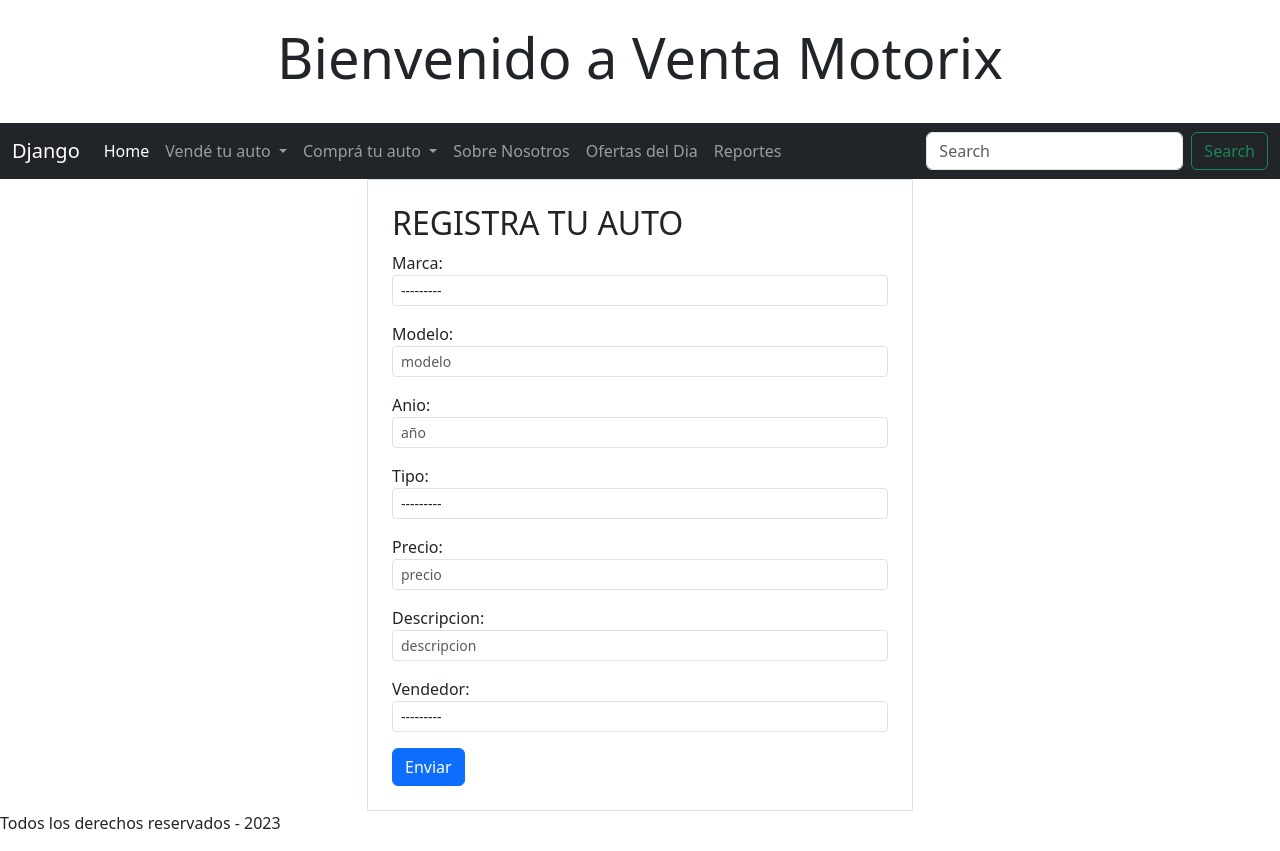
After one commit to JohnTheMano/Cac_django, a Django app: page /principal/vehiculos/alta_auto/ in a window 1280 px wide. The commit adds this page. Run offline with Django 4.2, Linux system fonts and the light colour scheme; data that the repository does not hold is empty.

Commit message:
Se agregó crud vehiculo

```diff
--- a/proyecto_grupal_django/core/forms.py
+++ b/proyecto_grupal_django/core/forms.py
@@ -1,8 +1,7 @@
 from typing import Any
 from django import forms
 from django.core.exceptions import ValidationError
-from .models import Vendedor, Comprador, Transaccion
-
+from .models import Vendedor, Comprador, Vehiculo, Transaccion
 
 
 class NuevoAuto(forms.Form):
@@ -54,6 +53,8 @@
         widget=forms.NumberInput(attrs={'class': 'form-control form-control-sm', 'placeholder': 'Precio'})
     )
 
+
+
     def clean_Año(self):
         año = self.cleaned_data["Año"]
         if año < 2006:
@@ -65,6 +66,64 @@
         if precio <= 0:
             raise ValidationError("El precio debe ser un número positivo")
         return precio
+
+
+
+class AltaVehiculoModelForm(forms.ModelForm):
+     class Meta:
+        model = Vehiculo
+
+
+        fields = '__all__'
+
+        widgets = {
+            'marca' : forms.Select(attrs={'class': 'form-control form-control-sm', 'placeholder': 'marca'}),
+            'modelo' : forms.TextInput(attrs={'class': 'form-control form-control-sm', 'placeholder': 'modelo'}),
+            'anio' : forms.NumberInput(attrs={'class': 'form-control form-control-sm', 'placeholder': 'año'}),
+            'tipo' : forms.Select(attrs={'class': 'form-control form-control-sm'}),
+            'precio' : forms.NumberInput(attrs={'class': 'form-control form-control-sm', 'placeholder': 'precio'}),
+            'descripcion' : forms.TextInput(attrs={'class': 'form-control form-control-sm', 'placeholder': 'descripcion'}),
+            'vendedor': forms.Select(attrs={'class': 'form-control form-control-sm'}),
+
+            # 'Precio' : forms.IntegerField(label="Precio",required=True,widget=forms.NumberInput(attrs={'class': 'form-control form-control-sm', 'placeholder': 'Precio'})),
+            # 'apellido': forms.TextInput(attrs={'class': 'form-control form-control-sm', 'placeholder': 'Apellido'}),
+            # 'email': forms.EmailInput(attrs={'class': 'form-control form-control-sm', 'placeholder': 'Email'}),
+            # 'dni': forms.NumberInput(attrs={'class': 'form-control form-control-sm', 'placeholder': 'DNI'}),
+            # 'telefono': forms.TextInput(attrs={'class': 'form-control form-control-sm', 'placeholder': 'Teléfono'}),
+            # 'ubicacion': forms.TextInput(attrs={'class': 'form-control form-control-sm', 'placeholder': 'Ubicación'}),
+            # 'financiamiento_ofrecido': forms.Select(attrs={'class': 'form-control form-control-sm'}),
+            # 'licencia_vendedor': forms.TextInput(attrs={'class': 'form-control form-control-sm', 'placeholder': 'Licencia de vendedor'}),
+            # 'tipo_vendedor': forms.Select(attrs={'class': 'form-control form-control-sm'}),
+        }
+
+
+
+class AltaVehiculoModelForm(forms.ModelForm):
+     class Meta:
+        model = Vehiculo
+
+
+        fields = '__all__'
+
+        widgets = {
+            'marca' : forms.Select(attrs={'class': 'form-control form-control-sm', 'placeholder': 'marca'}),
+            'modelo' : forms.TextInput(attrs={'class': 'form-control form-control-sm', 'placeholder': 'modelo'}),
+            'anio' : forms.NumberInput(attrs={'class': 'form-control form-control-sm', 'placeholder': 'año'}),
+            'tipo' : forms.Select(attrs={'class': 'form-control form-control-sm'}),
+            'precio' : forms.NumberInput(attrs={'class': 'form-control form-control-sm', 'placeholder': 'precio'}),
+            'descripcion' : forms.TextInput(attrs={'class': 'form-control form-control-sm', 'placeholder': 'descripcion'}),
+            'vendedor': forms.Select(attrs={'class': 'form-control form-control-sm'}),
+
+            # 'Precio' : forms.IntegerField(label="Precio",required=True,widget=forms.NumberInput(attrs={'class': 'form-control form-control-sm', 'placeholder': 'Precio'})),
+            # 'apellido': forms.TextInput(attrs={'class': 'form-control form-control-sm', 'placeholder': 'Apellido'}),
+            # 'email': forms.EmailInput(attrs={'class': 'form-control form-control-sm', 'placeholder': 'Email'}),
+            # 'dni': forms.NumberInput(attrs={'class': 'form-control form-control-sm', 'placeholder': 'DNI'}),
+            # 'telefono': forms.TextInput(attrs={'class': 'form-control form-control-sm', 'placeholder': 'Teléfono'}),
+            # 'ubicacion': forms.TextInput(attrs={'class': 'form-control form-control-sm', 'placeholder': 'Ubicación'}),
+            # 'financiamiento_ofrecido': forms.Select(attrs={'class': 'form-control form-control-sm'}),
+            # 'licencia_vendedor': forms.TextInput(attrs={'class': 'form-control form-control-sm', 'placeholder': 'Licencia de vendedor'}),
+            # 'tipo_vendedor': forms.Select(attrs={'class': 'form-control form-control-sm'}),
+        }
 
 
 class AltaVendedorModelForm(forms.ModelForm):
--- a/proyecto_grupal_django/core/models.py
+++ b/proyecto_grupal_django/core/models.py
@@ -38,11 +38,71 @@
     licencia_vendedor = models.CharField(max_length=50)
     tipo_vendedor = models.CharField(max_length=50, choices=[("Persona", "Persona"), ("Empresa", "Empresa")])
 
+
 class Vehiculo(models.Model):
-    marca = models.CharField(max_length=50)
+    listadoMarcas = [
+        ('Abarth', 'Abarth'),
+        ('Alfa Romeo', 'Alfa Romeo'),
+        ('Aston Martin', 'Aston Martin'),
+        ('Audi', 'Audi'),
+        ('Bentley', 'Bentley'),
+        ('BMW', 'BMW'),
+        ('Cadillac', 'Cadillac'),
+        ('Caterham', 'Caterham'),
+        ('Chevrolet', 'Chevrolet'),
+        ('Citroen', 'Citroen'),
+        ('Dacia', 'Dacia'),
+        ('Ferrari','Ferrari'),
+        ('Fiat', 'Fiat'),
+        ('Ford', 'Ford'),
+        ('Honda', 'Honda'),
+        ('Infiniti','Infiniti'),
+        ('Isuzu', 'Isuzu'),
+        ('Iveco', 'Iveco'),
+        ('Jaguar', 'Jaguar'),
+        ('Jeep', 'Jeep'),
+        ('Kia', 'Kia'),
+        ('KTM', 'KTM'),
+        ('Lada', 'Lada'),
+        ('Lamborghini', 'Lamborghini'),
+        ('Lancia', 'Lancia'),
+        ('Land Rover', 'Land Rover'),
+        ('Lexus', 'Lexus'),
+        ('Lotus', 'Lotus'),
+        ('Maserati', 'Maserati'),
+        ('Mazda', 'Mazda'),
+        ('Mercedes-Benz', 'Mercedes-Benz'),
+        ('Mini', 'Mini'),
+        ('Mitsubishi', 'Mitsubishi'),
+        ('Morgan', 'Morgan'),
+        ('Nissan', 'Nissan'),
+        ('Opel', 'Opel'),
+        ('Peugeot', 'Peugeot'),
+        ('Piaggio', 'Piaggio'),
+        ('Porsche', 'Porsche'),
+        ('Renault', 'Renault'),
+        ('Rolls-Royce', 'Rolls-Royce'),
+        ('Seat', 'Seat'),
+        ('Skoda', 'Skoda'),
+        ('Smart', 'Smart'),
+        ('SsangYong', 'SsangYong'),
+        ('Subaru', 'Subaru'),
+        ('Suzuki', 'Suzuki'),
+        ('Tata', 'Tata'),
+        ('Tesla', 'Tesla'),
+        ('Toyota', 'Toyota'),
+        ('Volkswagen', 'Volkswagen'),
+        ('Volvo', 'Volvo'),
+
+    ]
+    tipo_auto = [
+        ('Usado','Usado'),
+        ('0KM', '0KM')
+    ]
+    marca = models.CharField(max_length=50,choices=listadoMarcas,)
     modelo = models.CharField(max_length=50)
     anio = models.PositiveIntegerField()
-    tipo = models.CharField(max_length=20)
+    tipo = models.CharField(max_length=20,choices=tipo_auto)
     precio = models.DecimalField(max_digits=10, decimal_places=2)
     descripcion = models.TextField()
     vendedor = models.ForeignKey(Vendedor, on_delete=models.CASCADE)
--- /dev/null
+++ b/proyecto_grupal_django/core/templates/core/alta_auto.html
@@ -0,0 +1,41 @@
+{% extends 'core/base.html' %}
+{% load static %}
+
+{%block extra_css%}
+<link rel="stylesheet" href=" {% static 'core/css/style.css' %}">
+{%endblock%}
+
+{% block title %}Alta de Vehiculo{% endblock %}
+{% block content %}
+
+{% if messages %}
+  <div class="alert alert-success alert-dismissible fade show">
+
+    <ul>
+      {% for message in messages %}
+        <li>{{ message }}</li>
+      {% endfor %}
+    </ul>
+  </div>
+{% endif %}
+
+
+<div class="container">
+    <div class="row">
+      <div class="col-md-6 offset-md-3">
+        <div class="border p-4" > <!-- Agrega la clase "border" para el borde y "p-4" para el espaciado interno -->
+          <h2>REGISTRA TU AUTO</h2> <!-- Título "Registrar auto" -->
+          <form method="post" action="{% url 'alta_auto' %}" class="form">
+            {% csrf_token %}
+
+            {{ form.as_p }}
+
+            <button type="submit" class="btn btn-primary">Enviar</button>
+          </form>
+        </div>
+      </div>
+    </div>
+  </div>
+
+
+{% endblock %}
--- a/proyecto_grupal_django/core/templates/core/navbar.html
+++ b/proyecto_grupal_django/core/templates/core/navbar.html
@@ -23,7 +23,7 @@
                   Vendé tu auto
                 </a>
                 <ul class="dropdown-menu">
-                  <li><a class="dropdown-item" href="{% url 'registrar_auto'%}">Publicar Auto</a></li>
+                  <li><a class="dropdown-item" href="{% url 'alta_auto' %}">Publicar Auto</a></li>
                   <li><a class="dropdown-item" href="{% url 'alta_vendedor'%}">Registrate como vendedor</a></li>
                   <li><a class="dropdown-item" href="{% url 'vendedores_listado'%}">Listado de vendedores</a></li>
                   <li><hr class="dropdown-divider"></li>
--- a/proyecto_grupal_django/core/urls.py
+++ b/proyecto_grupal_django/core/urls.py
@@ -22,5 +22,8 @@
     path('comprador/delete/<int:pk>', views.CompradorDeleteView.as_view(), name='comprador_eliminar'),
     path('vendedor/update/<int:pk>', views.VendedorUpdateView.as_view(), name='vendedor_actualizar'),
     path('comprador/update/<int:pk>', views.CompradorUpdateView.as_view(), name='comprador_actualizar'),
+    path('vehiculos/alta_auto/', views.VehiculoCreateView.as_view(), name="alta_auto"),
+    path('vehiculos/alta_auto/vehiculos', views.VehiculosListView.as_view(), name="vehiculos_listado"),
+    path('vehiculos/delete/<int:pk>', views.VehiculoDeleteView.as_view(), name='vehiculo_eliminar'),
 
     ]
--- a/proyecto_grupal_django/core/views.py
+++ b/proyecto_grupal_django/core/views.py
@@ -5,7 +5,7 @@
 from datetime import datetime
 from .forms import  NuevoAuto
 from .models import Vendedor, Vehiculo, Comprador, Transaccion
-from .forms import AltaVendedorModelForm, AltaCompradoModelForm
+from .forms import AltaVendedorModelForm, AltaCompradoModelForm, AltaVehiculoModelForm
 from django.views.generic import CreateView, ListView, DeleteView, UpdateView
 #from django.views.generic.list import ListView
 from django.urls import reverse_lazy
@@ -176,7 +176,23 @@
     template_name = 'core/comprador_confirm_delete.html'
     success_url = reverse_lazy('compradores_listado')
 
+#-------------------------------VEHICULOS-------------------------
+class VehiculoCreateView(CreateView):
+    model = Vehiculo
+    form_class = AltaVehiculoModelForm
+    template_name='core/alta_auto.html'
+    success_url='vehiculos'
 
+class VehiculosListView(ListView):
+    model = Vehiculo
+    context_object_name = 'listado_vehiculos'
+    template_name='core/vehiculos_listado.html'
+
+class VehiculoDeleteView(DeleteView):
+    model = Vehiculo
+    #el nombre de la plantilla es por defecto de django
+    template_name = 'core/vehiculo_confirm_delete.html'
+    success_url = reverse_lazy('vehiculos_listado')
 #-------------------------------REGISTRAR LA TRANSACCION-------------------------
 def registrar_compra(request):
     pass
```
Also changed, not shown: proyecto_grupal_django/core/templates/core/vehiculo_confirm_delete.html (added, +16 -0 lines), proyecto_grupal_django/core/templates/core/vehiculos_listado.html (+7 -0 lines), proyecto_grupal_django/core/migrations/0004_alter_vehiculo_marca_alter_vehiculo_tipo.py (added).
